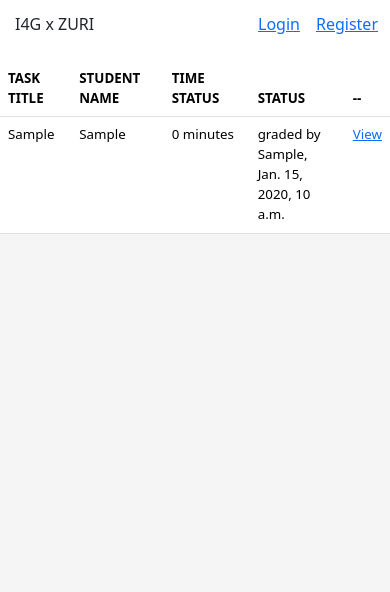
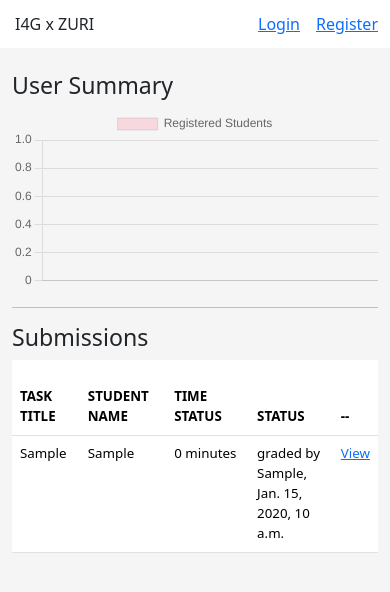
Before and after one commit to 3k3n3/zc_lms, a Django app: template templates/mentors_dashboard.html in a window 390 px wide. Shown: the top 592 px of the page. Run offline with Django 4.2, Linux system fonts and the light colour scheme; the template is opened without the code that fills it: most values are stand-ins (such as "Sample title", 1, 10 or a date in 2020); parts of the project's set-up code (start-up, migrations or seed data) failed here and were passed over.

Commit message:
Added favicon image Added charts.js for dashboard visualization Minor updates to HTML & CSS

```diff
--- a/accounts/admin.py
+++ b/accounts/admin.py
@@ -5,6 +5,7 @@ from django.contrib.auth.admin import UserAdmin
 from .models import Student, Mentor
 
 CustomUser = get_user_model()
+# extend a user admin class
 
 admin.site.register(CustomUser)
 admin.site.register(Student)
--- a/static/css/dashboard.css
+++ b/static/css/dashboard.css
@@ -25,7 +25,8 @@ nav .nav_icons {
 
 nav .nav_icons img {
     width: 35px;
-    border-radius: 20px;
+    height: 35px;
+    border-radius: 50%;
 }
 
 body {
@@ -33,6 +34,7 @@ body {
 }
 
 .reg_container {
+    font-size: small;
     width: 60%;
     margin-left: auto;
     margin-right: auto;
@@ -133,7 +135,8 @@ body {
 }
 
 .postx,
-.taskx {
+.taskx,
+.chart_container {
     overflow: auto;
     border-radius: 10px;
     overflow-x: auto;
@@ -159,17 +162,31 @@ body {
 
 /* Hide scrollbar for Chrome, Safari and Opera */
 .postx::-webkit-scrollbar,
-.taskx::-webkit-scrollbar {
+.taskx::-webkit-scrollbar,
+.chart_container {
     display: none;
 }
 
 /* Hide scrollbar for IE, Edge and Firefox */
 .postx,
-.taskx {
+.taskx,
+.chart_container {
     -ms-overflow-style: none;
     /* IE and Edge */
     scrollbar-width: none;
     /* Firefox */
+}
+
+.chart_container {
+    display: flex;
+}
+
+.chart {
+    width: 70%;
+}
+
+.chart2 {
+    width: 30%;
 }
 
 .mentors {
@@ -245,6 +262,14 @@ body {
         width: auto;
     }
 
+    .chart {
+        width: 500px;
+    }
+
+    .chart2 {
+        width: 180px;
+    }
+
 
     .mentors {
         display: inline-block;
@@ -252,6 +277,6 @@ body {
 
     .mentor_img {
         width: fit-content;
-        margin: 0% 3%;
+        margin-bottom: 5%;
     }
 }
--- a/templates/_base.html
+++ b/templates/_base.html
@@ -10,6 +10,7 @@
     {% comment %}
     <script src="https://ajax.googleapis.com/ajax/libs/jquery/3.7.0/jquery.min.js"></script> {% endcomment %}
     <script src="https://cdn.jsdelivr.net/npm/bootstrap@5.3.0-alpha3/dist/js/bootstrap.bundle.min.js"></script>
+    <link rel="shortcut icon" href="{% static 'images/favicon.png' %}" type="image/x-icon">
     <link rel="stylesheet" href="{% static 'css/dashboard.css' %}">
     <link rel="stylesheet" href="https://cdnjs.cloudflare.com/ajax/libs/font-awesome/4.7.0/css/font-awesome.min.css">
     <title>{% block tite %}{% endblock tite %}</title>
--- /dev/null
+++ b/templates/_charts.html
@@ -0,0 +1,63 @@
+<div class="chart_container">
+    <div class="chart">
+    <canvas id="myChart"></canvas>
+</div>
+<script src="https://cdn.jsdelivr.net/npm/chart.js"></script>
+<script>
+    //Charts.js
+    const ctx = document.getElementById('myChart');
+    new Chart(ctx, {
+        type: 'bar',
+        data: {
+            labels: {{ labels|safe}},
+            datasets: [{
+                label: "Registered Students",
+                data: {{ data|safe }},
+                backgroundColor: [
+                    'rgba(255, 99, 132, 0.2)',
+                    'rgba(255, 205, 86, 0.2)',
+                    'rgba(54, 162, 235, 0.2)',
+                    'rgba(201, 203, 207, 0.2)'
+                ],
+                barPercentage: .5,
+                categoryPercentage : 1,
+                borderWidth: 1
+            }]
+        },
+        options: {
+            scales: {
+                y: {
+                    beginAtZero: true
+                }
+            }
+        }
+    });
+</script>
+
+<div class="chart2">
+    <canvas id="myChart2"></canvas>
+</div>
+<script src="https://cdn.jsdelivr.net/npm/chart.js"></script>
+<script>
+    //Charts.js
+    const ctx_2= document.getElementById('myChart2');
+    new Chart(ctx_2, {
+        type: 'doughnut',
+        data: {
+            labels: {{ labels|safe}},
+            datasets: [{
+                label: "Registered Students",
+                data: {{ data|safe }},
+                backgroundColor: [
+                    'rgba(255, 99, 132, 0.2)',
+                    'rgba(255, 205, 86, 0.2)',
+                    'rgba(54, 162, 235, 0.2)',
+                    'rgba(201, 203, 207, 0.2)'
+                ],
+                borderWidth: 1,
+                hoverOffset: 4,
+            }]
+        },
+    });
+</script>
+</div>
--- a/templates/mentors_dashboard.html
+++ b/templates/mentors_dashboard.html
@@ -2,11 +2,16 @@
 {% block tite %}Mentors Dashboard{% endblock tite %}
 
 {% block content %}
-<h1>
+<br><br><br>
+<div class="container">
+    <h3>
+        User Summary
+    </h3>
+    {% include "_charts.html" %}
+    <hr>
+    <h3>
         Submissions
-</h1>
-
-<div class="">
+    </h3>
     <table class="table table-hover">
         <thead>
             <tr>
@@ -38,4 +43,5 @@ Submissions
         </tbody>
         {% endfor %}
     </table>
+</div>
 {% endblock content %}
--- a/templates/registration/student.html
+++ b/templates/registration/student.html
@@ -16,7 +16,7 @@
             slack workspace.
         </p>
     </div>
-    <div class="shadow-sm rounded" style="font-size: small;">
+    <div class="shadow-sm rounded">
         <form class="pt-4 pb-5" action="" method="post">
             {% csrf_token %}
             {{ form.media.js }}
```
Also changed, not shown: content/views.py (+11 -0 lines), templates/registration/mentor.html (+8 -4 lines), static/images/favicon.png (added), templates/settings.html (added). Lines whose indentation alone changed are shown as unchanged.
